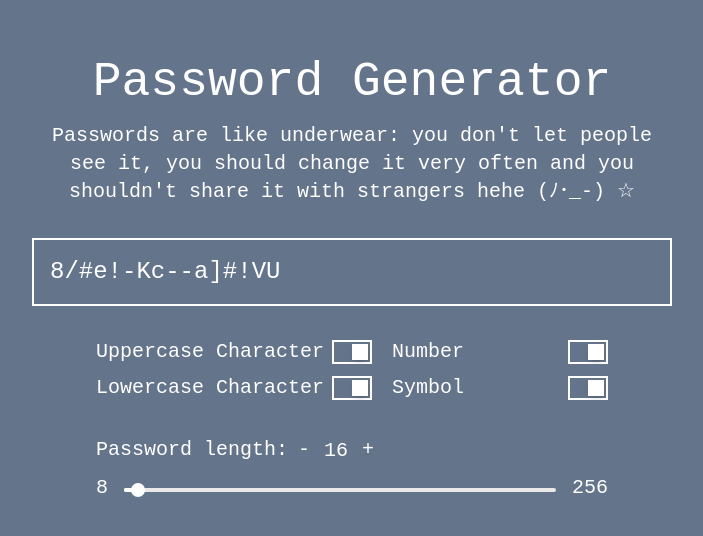
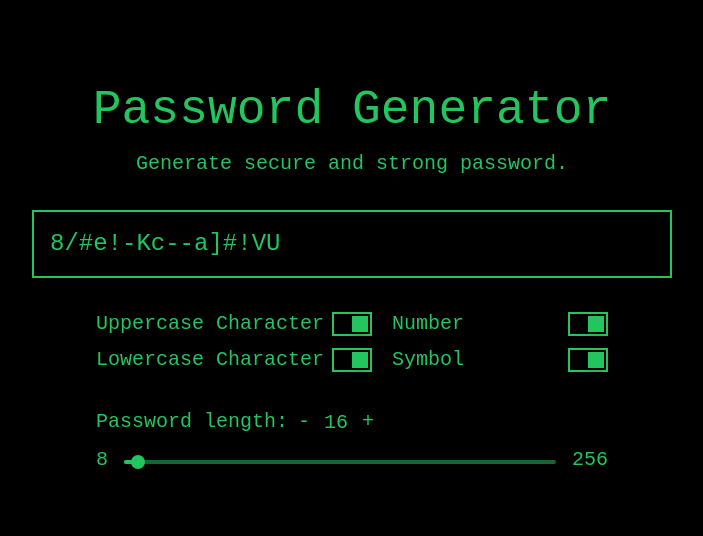
Before and after one commit to melvinchia3636/mrga-pwgen, a React (Vite) app: page / in a window 1280 px wide. Shown: the part 120-656 px from the top of the page, without its empty margins (288-991 px from the left). Built offline with nearby package versions, Linux system fonts and the light colour scheme; some icons are missing; a web font is replaced by a local one.

Commit message:
real final alr no more changes

```diff
--- a/src/App.jsx
+++ b/src/App.jsx
@@ -11,7 +11,7 @@ function Checkbox({
   return <div>
     <label class="relative flex justify-between items-center overflow-hidden">
     <input type="checkbox" class="sr-only peer" onClick={() => setValue(!value)} checked={value} />
-      <span class="w-10 h-6 flex items-center cursor-pointer flex-shrink-0 p-0.5 border-2 border-white duration-300 ease-in-out after:w-4 after:h-4 after:bg-white after:shadow-md after:duration-300 peer-checked:after:translate-x-4"></span>
+      <span class="w-10 h-6 flex items-center cursor-pointer flex-shrink-0 p-0.5 border-2 border-green-500 duration-300 ease-in-out after:w-4 after:h-4 after:bg-green-500 after:shadow-md after:duration-300 peer-checked:after:translate-x-4"></span>
     </label>
   </div>
 }
@@ -58,14 +58,12 @@ function App() {
   }, [passwordLength, containUppercase, containLowercase, containNumber, containSymbol]);
 
   return (
-    <div className="flex flex-col items-center justify-center h-screen overflow-hidden w-full bg-slate-500 text-white select-none">
+    <div className="flex flex-col items-center justify-center h-screen overflow-hidden w-full bg-black text-green-500 select-none">
       <h1 className="text-5xl animate__animated animate__fadeInUp text-center px-8">Password Generator</h1>
       <p className="text-center text-lg mt-4 sm:text-xl max-w-2xl animate__animated animate__fadeInDown px-8">
-        Passwords are like underwear: you don't let people see it, you should
-        change it very often and you shouldn't share it with strangers hehe
-        (ﾉ･_-) ☆
+        Generate secure and strong password.
       </p>
-      <div className="flex animate__animated animate__zoomIn [animation-delay:0.5s] flex-row border-2 justify-between whitespace-nowrap border-white max-w-[90%] min-w-[80%] lg:min-w-[50%] p-4 mt-8 text-2xl">
+      <div className="flex animate__animated animate__zoomIn [animation-delay:0.5s] flex-row border-2 justify-between whitespace-nowrap border-green-500 max-w-[90%] min-w-[80%] lg:min-w-[50%] p-4 mt-8 text-2xl">
         <div className="overflow-x-auto overflow-y-hidden">{password}</div>
         <div className="flex items-center gap-3">
           <button onClick={generatePassword}>
@@ -128,7 +126,7 @@ function App() {
                     }
                   }
                 }}
-                className="bg-transparent w-12 text-center focus:outline-none focus:border-2 focus:border-white mt-0.5"
+                className="bg-transparent w-12 text-center focus:outline-none focus:border-2 focus:border-green-500 mt-0.5"
               />
               <button onClick={() => {
                 if (passwordLength + 1 <= 256) setPasswordLength(passwordLength + 1)
--- a/src/index.scss
+++ b/src/index.scss
@@ -9,15 +9,19 @@
 }
 
 .rc-slider-track {
-  @apply bg-white;
+  @apply bg-green-500;
+}
+
+.rc-slider-rail {
+  @apply bg-green-800;
 }
 
 .rc-slider-handle {
-  @apply border-none shadow-none opacity-100 #{!important};
+  @apply bg-green-500 border-none shadow-none opacity-100 #{!important};
 }
 
 .rc-slider-handle-dragging {
-  box-shadow: 0 0 0 4px white !important;
+  box-shadow: 0 0 0 4px rgb(34 197 94) !important;
 }
 
 input[type="number"] {
```
